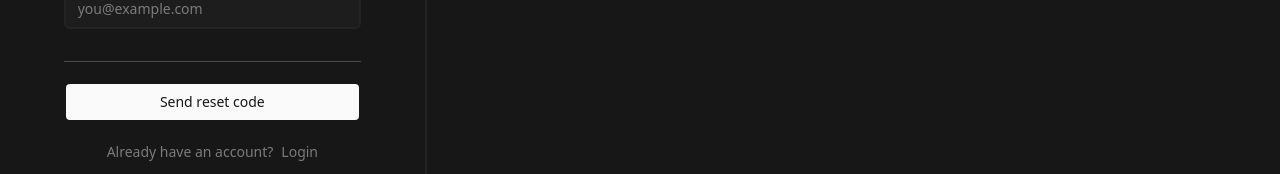
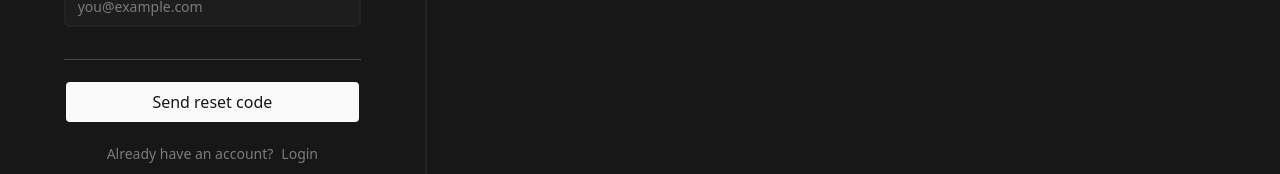
Before and after one commit to Tamagomago/swyft, a Next.js app: page /auth/forgot-password in a window 1280 px wide. Shown: the part 415-589 px from the top of the page. Built offline with nearby package versions, Linux system fonts and the light colour scheme; no server answers.

Commit message:
style: change button default font size

```diff
--- a/src/components/ui/Button.tsx
+++ b/src/components/ui/Button.tsx
@@ -7,7 +7,7 @@ interface ButtonProps extends React.ButtonHTMLAttributes<HTMLButtonElement> {
 function Button({ children, className = '', type, disabled }: ButtonProps) {
   return (
     <button
-      className={`${className} focus:outline-none py-2 px-3 hover:bg-button-hover  text-sm placeholder-muted border-2 focus:ring-2 focus:ring-ring rounded-md`}
+      className={`${className} focus:outline-none py-2 px-3 hover:bg-button-hover placeholder-muted border-2 focus:ring-2 focus:ring-ring rounded-md`}
       disabled={disabled || false}
       type={type || 'button'}
     >
```
